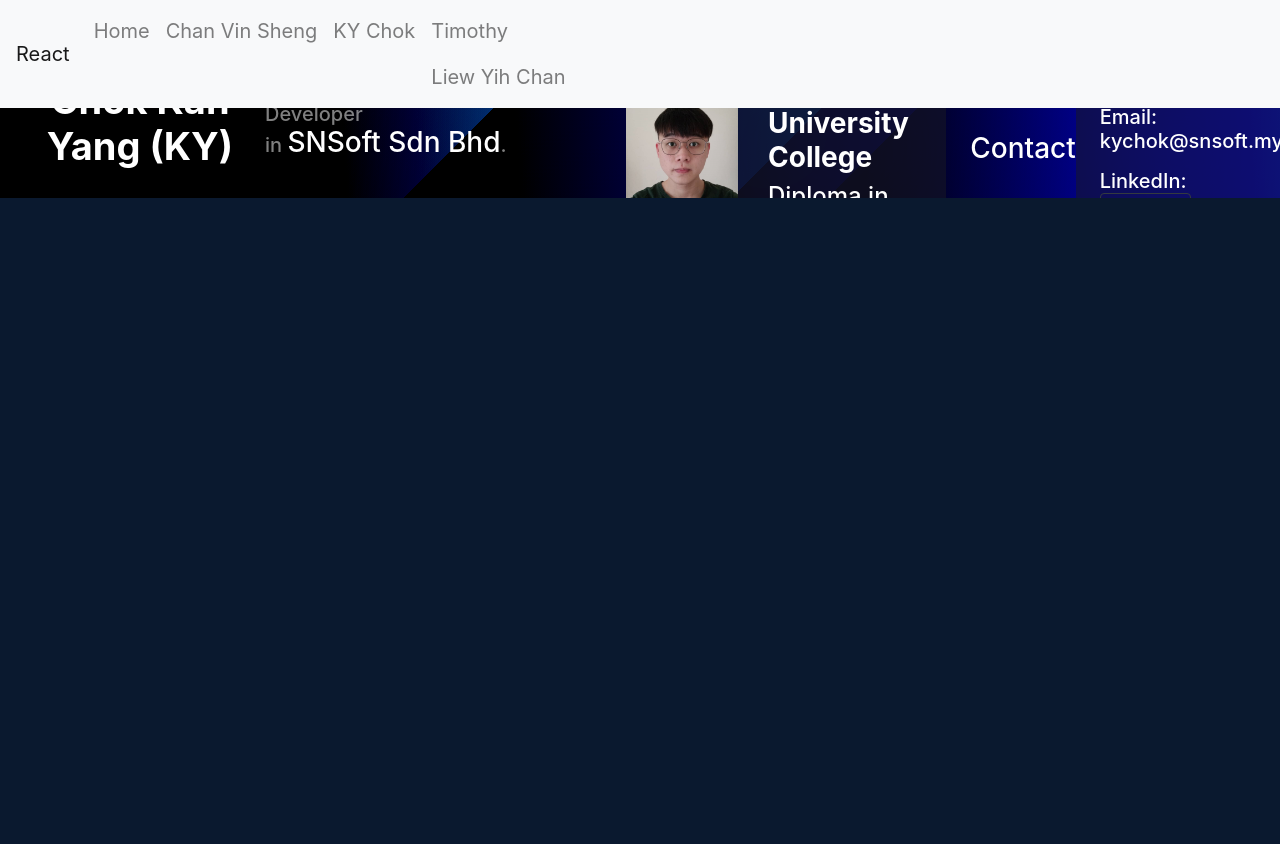
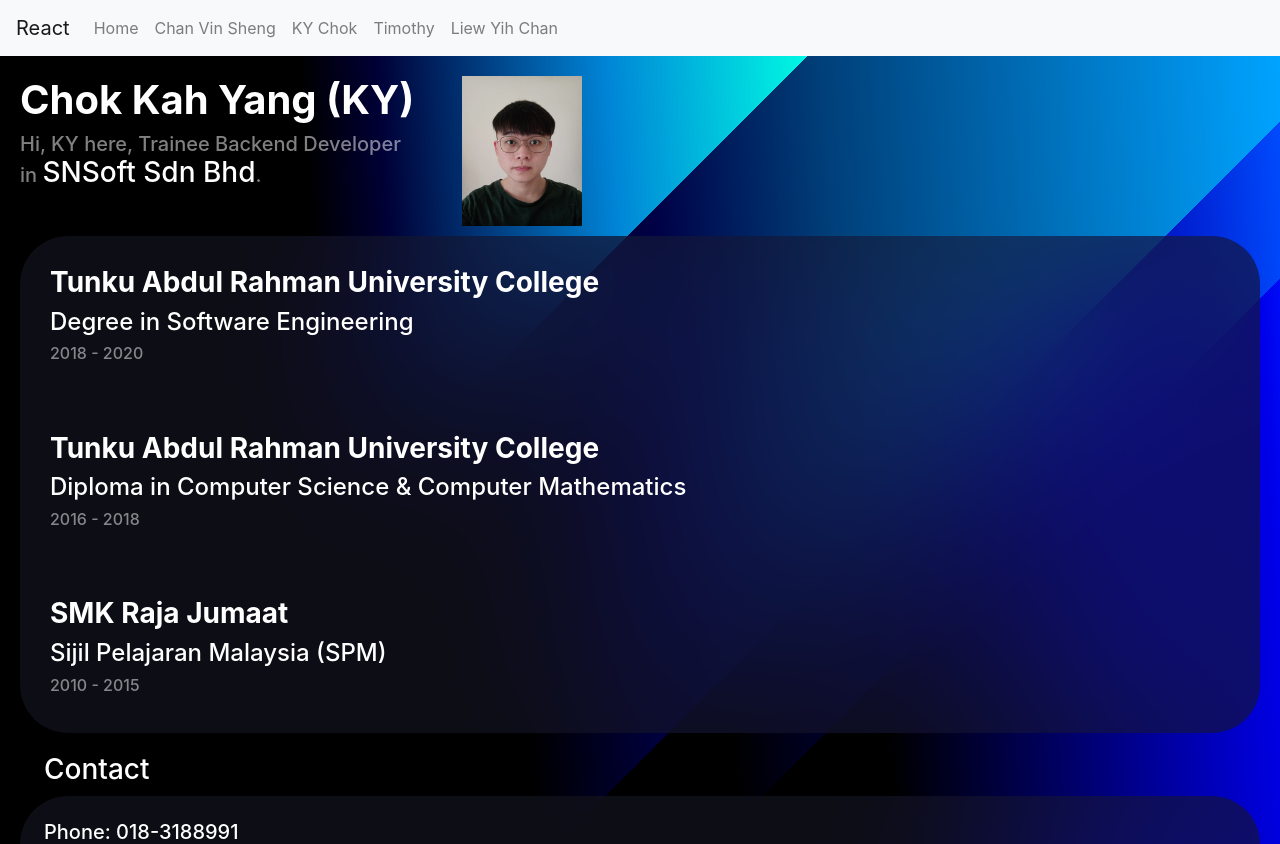
Before and after one commit to timgcy-snsoft/learn-react, a React app: page /kychok in a window 1280 px wide. Shown: the top 844 px of the page. Before the commit the page ends 800 px from the top, so only its background shows below. Built offline with nearby package versions, Linux system fonts and the light colour scheme.

Commit message:
''Complete

```diff
--- a/src/components/topBar.jsx
+++ b/src/components/topBar.jsx
@@ -47,6 +47,8 @@ export default class TopBar extends React.Component {
             </NavItem>
             <NavItem>
               <NavLink href="/Timothy">Timothy</NavLink>
+            </NavItem>
+            <NavItem>
               <NavLink href="/LiewYihChan">Liew Yih Chan</NavLink>
             </NavItem>
           </Nav>
--- a/src/pages/ChanVinSheng/VinBodyContent.jsx
+++ b/src/pages/ChanVinSheng/VinBodyContent.jsx
@@ -1,5 +1,6 @@
 import React from "react";
 import "./style.scss";
+import VinImage from "./1808274.jpg"
 
 export default class VinBodyContent extends React.Component {
   constructor(props) {
@@ -37,9 +38,7 @@ export default class VinBodyContent extends React.Component {
           <div className={`about-image`}>
             <a>
               <img
-                src={
-                  "https://web.tarc.edu.my/portal/getStuPhoto.jsp?fkey=1808274"
-                }
+                src={VinImage}
               />
             </a>
           </div>
--- a/src/pages/ChanVinSheng/VinLandingPage.jsx
+++ b/src/pages/ChanVinSheng/VinLandingPage.jsx
@@ -17,7 +17,7 @@ export default class VinLandingPage extends React.Component {
 
   render() {
     return (
-      <div className={`content`}>
+      <div className={`content-vin`}>
         <VinRightSticky />
         <VinHeaderContent info={this.state} />
         <VinBodyContent info={this.state} />
--- a/src/pages/ChanVinSheng/style.scss
+++ b/src/pages/ChanVinSheng/style.scss
@@ -1,4 +1,4 @@
-body {
+.content-vin {
   background-color: rgb(10, 25, 47);
   color: rgb(136, 146, 176);
   font-family: Calibre, "San Francisco", "SF Pro Text", -apple-system, system-ui,
--- a/src/pages/YC_Liew/PortFolio.jsx
+++ b/src/pages/YC_Liew/PortFolio.jsx
@@ -12,7 +12,6 @@ export default class LandingPage extends React.Component {
         return (
             <>
                 <BasePage title={"Liew Yih Chan"}>
-                </BasePage>
                     <div className="content">
                         <img src={Profile} className="picture"></img>
                         <div className="header">SNSoft Developer</div>
@@ -23,12 +22,15 @@ export default class LandingPage extends React.Component {
                             <div>Location : No.39 , Jalan Teratai 2/2 , Taman Bukit Teratai , Selangor</div>
                             <div>Contact Number : 017-2112912</div>
                             <div>Strength Coding : C# , Java</div>
+                            <div>FaceBook : ChanYiH</div>
                         </div>
                         <div className="About">About Me</div>
                         <p className="paragrah">
                             I am study in TARUC (Tunku Abdul Rahman College) bachelor degree in Software Developer. I have learn before C# , Java , SQL , html & css and soon. I am a student who are enjoy to design a web and coding. My hobby is swimming.
                     </p>
                     </div>
+                </BasePage>
+
             </>
         );
     }
--- a/src/pages/basePage/basePage.jsx
+++ b/src/pages/basePage/basePage.jsx
@@ -13,7 +13,6 @@ export default class BasePage extends React.Component {
       <div className={`base-page`}>
         <div className={"base-page-header"}>
           {title && <h1 className="page-title">{title}</h1>}
-          <h1>Test</h1>
         </div>
         {children}
       </div>
--- a/src/pages/basePage/basePage.scss
+++ b/src/pages/basePage/basePage.scss
@@ -1,40 +1,3 @@
 .base-page {
-    padding: 15px;
-    height: 90px;
-    overflow: hidden;
-    display: flex;
-    align-items: center;
-    background-color: black;
+    padding: 20px;
 }
-
-.base-page-header {
-    width: 100%;
-    height: 60px;
-    min-width: 555px;
-}
-
-.base-page ul{
-    list-style: none;
-    width: 300px;
-    min-width: 300px;
-    float: right;
-    height: 60px;
-}
-
-.base-page ul li {
-    display: inline-block;
-    font-size: 17px;
-    height: 30px;
-    width: 85px;
-    text-align: center;
-    color: white;
-}
-
-.page-title {
-    font-size: 38px;
-    width: 20%;
-    min-width: 250px;
-    float: left;
-    text-align: center;
-    color: white;
-}
```
Also changed, not shown: src/pages/YC_Liew/Home.jsx (deleted, +0 -16 lines), src/pages/ChanVinSheng/1808274.jpg (added). Lines whose indentation alone changed are shown as unchanged.
